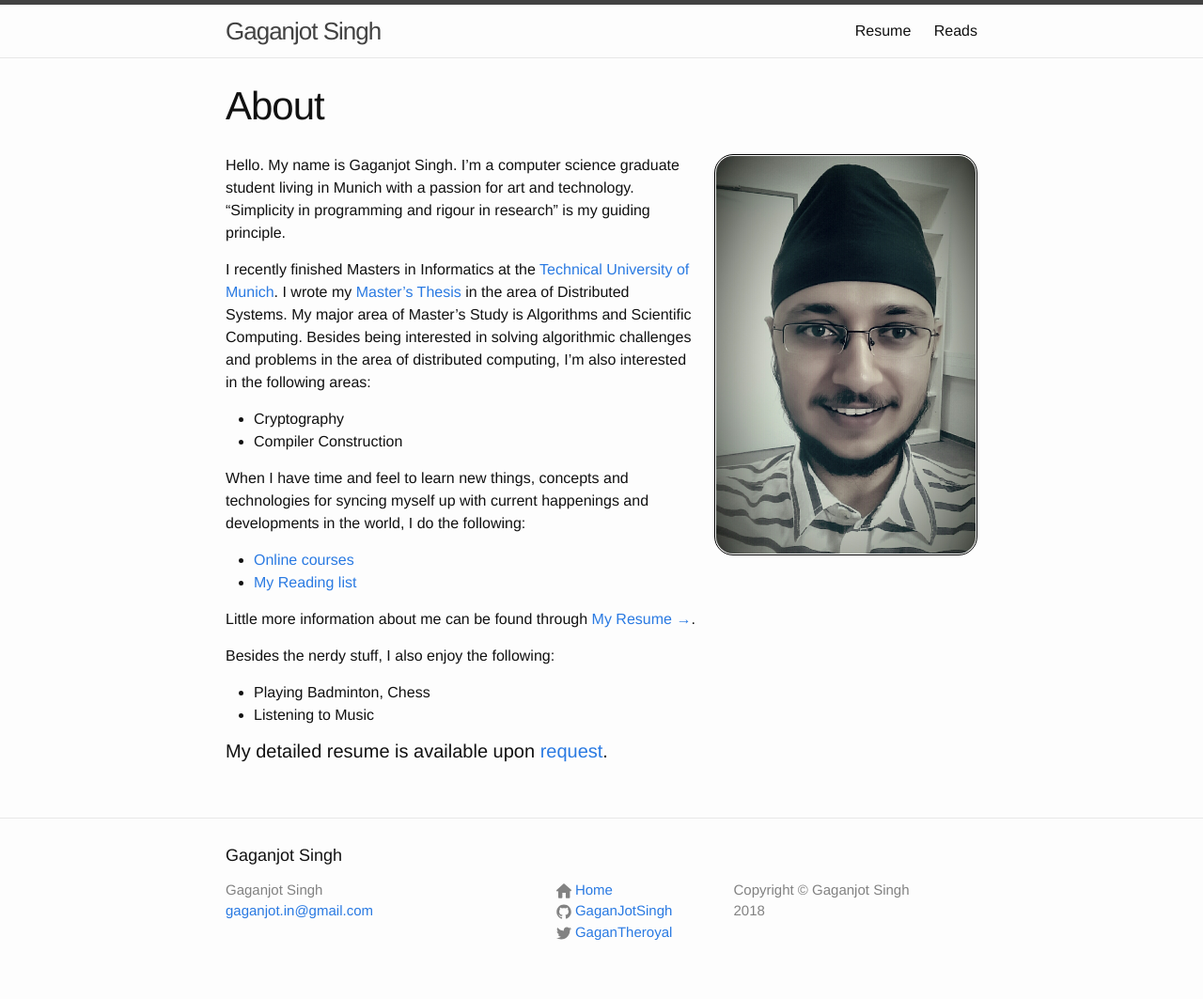
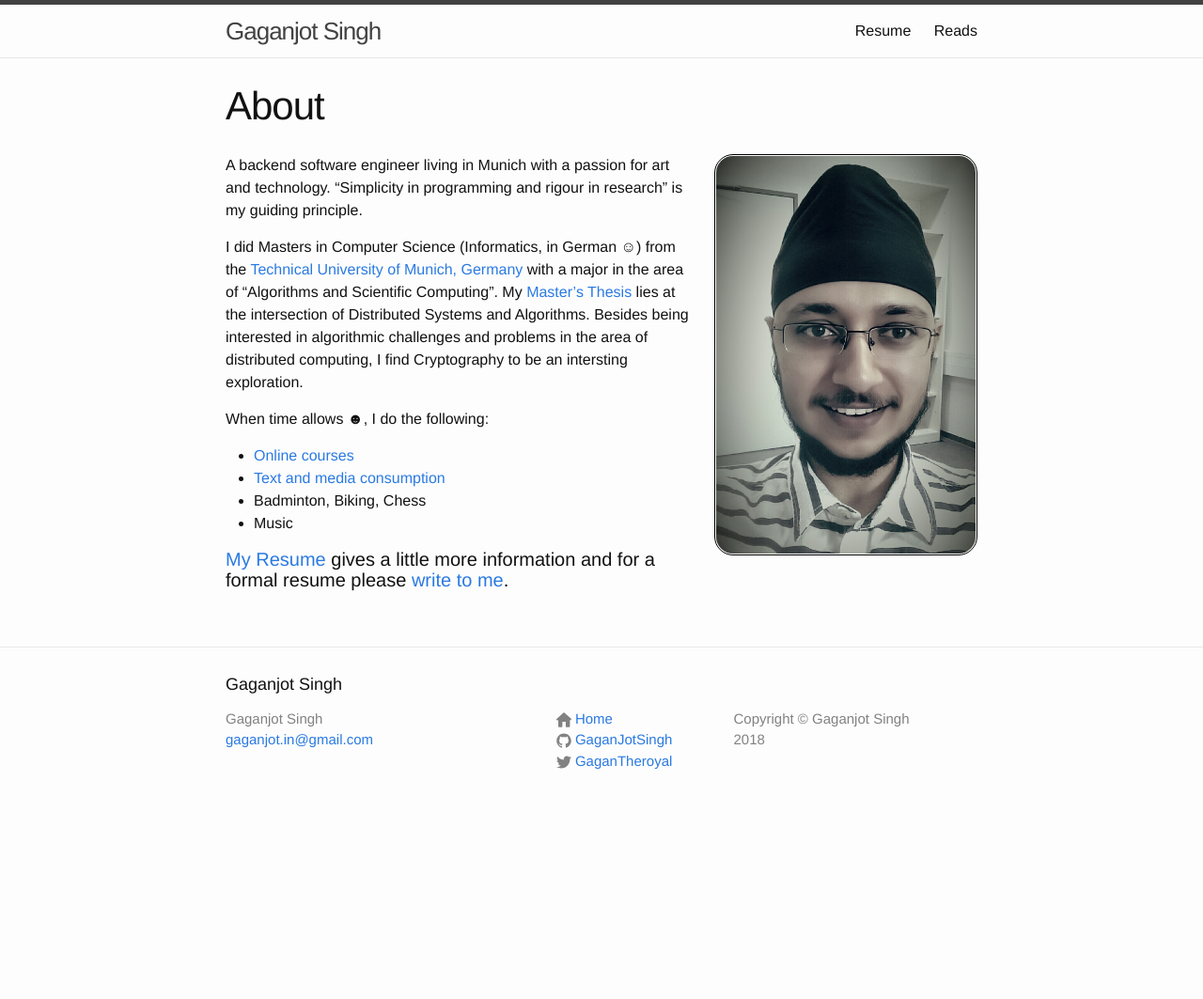
Before and after one commit to GaganJotSingh/GaganJotSingh.github.io, a Jekyll site: the page built from index.md, in a window 1280 px wide. Shown: the whole page at 94% size. Built offline with Jekyll 4.4.1, drawn with Linux system fonts in a browser that asks for light colours; after the commit the page ends 900 px from its top, so only the background shows below that.

Commit message:
Updated home/index page

```diff
--- a/index.md
+++ b/index.md
@@ -7,31 +7,21 @@ title: About
 
 <img src="/res/portrait.jpg" width="35%" align="right" style="padding: 1px; border:thin solid black; border-radius: 20px; margin: 0px 0px 16px 24px;" />
 
-Hello. My name is Gaganjot Singh. I'm a computer science graduate student living in Munich with a passion for art and technology.
+A backend software engineer living in Munich with a passion for art and technology.
 "Simplicity in programming and rigour in research" is my guiding principle.
 
-I recently finished Masters in Informatics at the [Technical University of Munich](https://www.tum.de/){:target="_blank"}.
-I wrote my [Master's Thesis]({{ site.url_master_thesis }}) in the area of Distributed Systems.
-My major area of Master's Study is Algorithms and Scientific Computing.
-Besides being interested in solving algorithmic challenges and problems in the area of distributed computing, I'm also interested in the following areas:
+I did Masters in Computer Science (Informatics, in German <span>&#9786;</span>) from the [Technical University of Munich, Germany](https://www.tum.de/){:target="_blank"} with a major in the area of "Algorithms and Scientific Computing".
+My [Master's Thesis]({{ site.url_master_thesis }}) lies at the intersection of Distributed Systems and Algorithms.
+Besides being interested in algorithmic challenges and problems in the area of distributed computing, I find Cryptography to be an intersting exploration.
 
-
-* Cryptography
-* Compiler Construction
-
-When I have time and feel to learn new things, concepts and technologies for syncing myself up with current happenings and developments in the world, I do the following:
+When time allows <span>&#9787;</span>, I do the following:
 
 * [Online courses]({{ site.url_courses_online }})
-* [My Reading list]({{ site.url_my_reading_list }})
+* [Text and media consumption]({{ site.url_my_reading_list }})
+* Badminton, Biking, Chess
+* Music
 
-Little more information about me can be found through [My Resume &rarr;]({{ site.url_resume }}).
-
-Besides the nerdy stuff, I also enjoy the following:
-
-* Playing Badminton, Chess
-* Listening to Music
-
-#### My detailed resume is available upon [request](mailto:{{ site.email }}?subject=Resume Request).
+#### [My Resume]({{ site.url_resume }}) gives a little more information and for a formal resume please [write to me](mailto:{{ site.email }}?subject=Resume Request).
 
 <!--div class="message" style="font-size:11px">
   The views expressed on this blog are solely personal and have no binding, relation or influence with my current and/or past employers.
```
